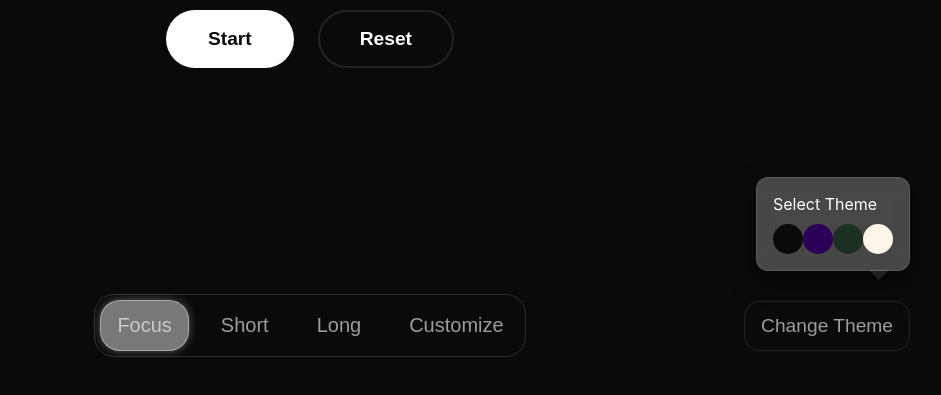
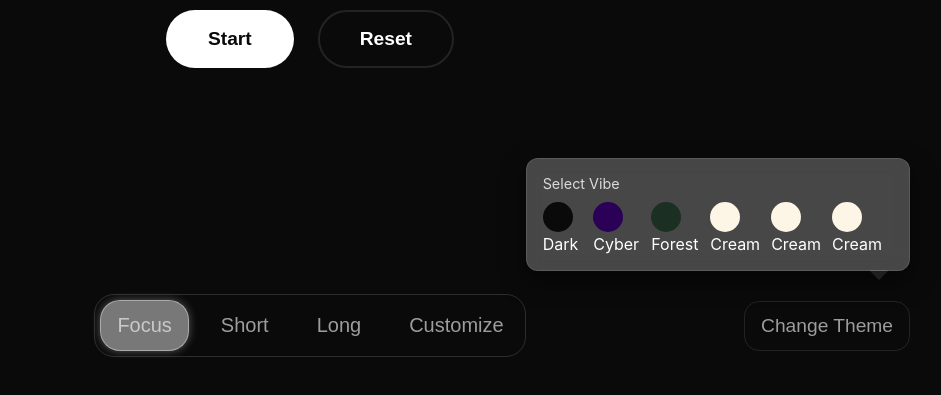
Before and after one commit to talisman8008/pomodoro, a website: page index.html in a window 1280 px wide. Both pictures are taken after a click on the button "Change Theme". Shown: the part 403-798 px from the top of the page, without its empty margins (330-1271 px from the left). Drawn offline with Linux system fonts and the light colour scheme.

Commit message:
restructured footer element and add theme-picker modal

```diff
--- a/index.html
+++ b/index.html
@@ -7,26 +7,7 @@
   <link href="https://fonts.googleapis.com/css2?family=Orbitron&family=Merriweather&family=Quicksand&display=swap" rel="stylesheet">
 </head>
 <body>
-<!--===============================-->
-<!--oggggg shitttt -->
-<!--===============================-->
-<!--<div class="timer-container">-->
-<!--  <h1 id="timer">00:00:00</h1>-->
 
-<!--    <div class="controls">-->
-<!--      <button id="start" type="button">Start</button>-->
-<!--      <button id="Focus" type="button">Focus</button>-->
-<!--      <button id="reset" type="button">Reset</button>-->
-
-<!--  </div>-->
-
-<!--  <div class="mode">-->
-<!--    <button id="short-break" type="button">short-break</button>-->
-<!--    <button id="long-break" type="button">long-break</button>-->
-<!--    <button id="custom" type="button">customize</button>-->
-<!--  </div>-->
-
-<!--</div>-->
 
 <div class="main-layout">
   <div class="timer-display-container">
@@ -49,12 +30,35 @@
 
     <div class="footer-right">
       <div id="thememenu" class="theme-popup hidden">
-        <p>Select Theme</p>
+        <p style="margin-bottom: 10px; font-size: 0.9rem; opacity: 0.8;">Select Vibe</p>
         <div class="theme-options">
-          <button class="theme-opt" data-t="dark" style="background: #0a0a0a;"></button>
-          <button class="theme-opt" data-t="cyberpunk" style="background: #2b0057;"></button>
-          <button class="theme-opt" data-t="forest" style="background: #1b3022;"></button>
-          <button class="theme-opt" data-t="cream" style="background: #fdf5e6;"></button>
+          <div class="theme-item">
+            <button class="theme-opt" data-t="dark" style="background: #0a0a0a;"></button>
+            <span class="theme-label">Dark</span>
+          </div>
+          <div class="theme-item">
+            <button class="theme-opt" data-t="cyberpunk" style="background: #2b0057;"></button>
+            <span class="theme-label">Cyber</span>
+          </div>
+          <div class="theme-item">
+            <button class="theme-opt" data-t="forest" style="background: #1b3022;"></button>
+            <span class="theme-label">Forest</span>
+          </div>
+          <div class="theme-item">
+            <button class="theme-opt" data-t="cream" style="background: #fdf5e6;"></button>
+            <span class="theme-label">Cream</span>
+          </div>
+
+          <div class="theme-item">
+            <button class="theme-opt" data-t="test2" style="background: #fdf5e6;"></button>
+            <span class="theme-label">Cream</span>
+          </div>
+
+          <div class="theme-item">
+            <button class="theme-opt" data-t="test3" style="background: #fdf5e6;"></button>
+            <span class="theme-label">Cream</span>
+          </div>
+
         </div>
       </div>
 
```
